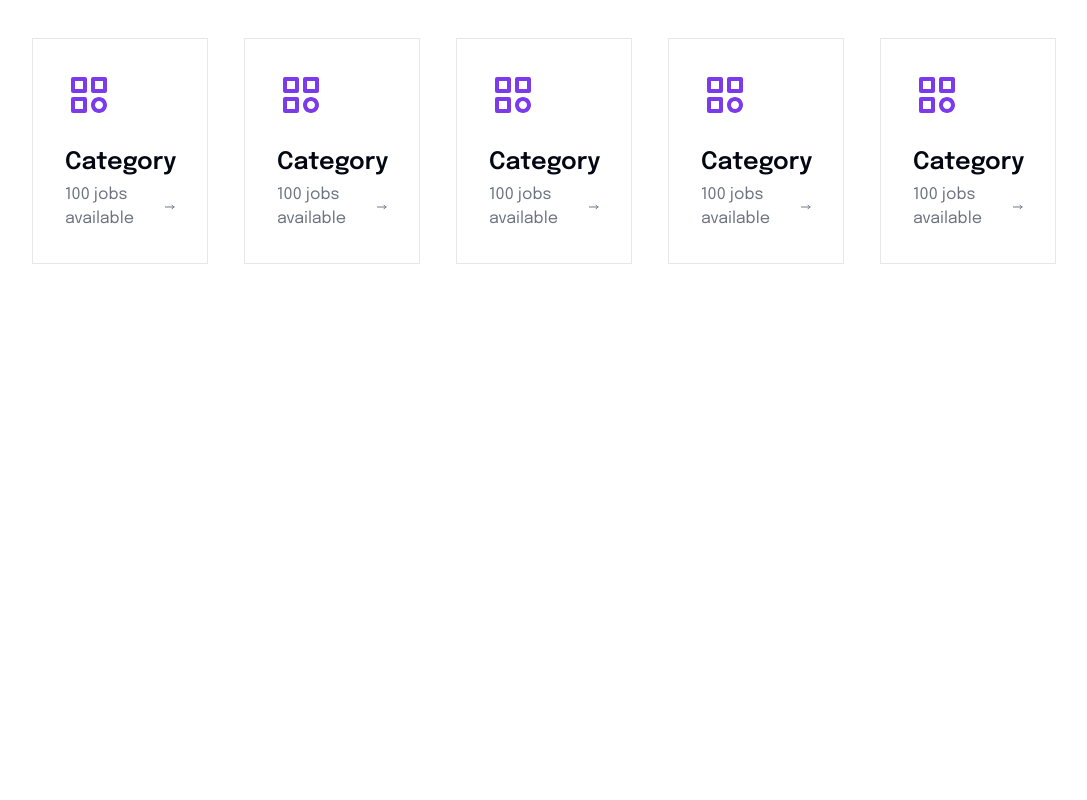
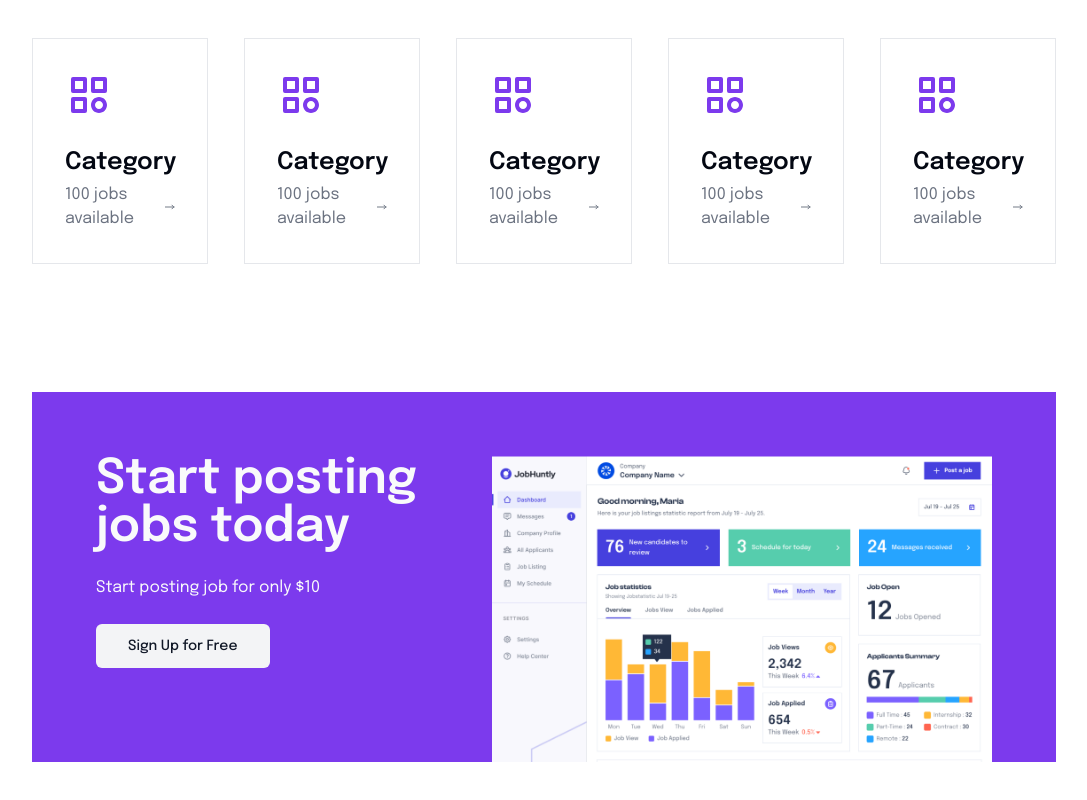
Before and after one commit to Muhammad-Ilham-Ferdiansyah/job-portal, a Next.js app: page / in a window 1280 px wide. Shown: the part 848-1648 px from the top of the page, without its empty margins (96-1183 px from the left). Before the commit the page ends 1152 px from the top, so only its background shows below. Built offline with nearby package versions, Linux system fonts and the light colour scheme.

Commit message:
Slicing Banner Signup

```diff
--- a/src/app/page.tsx
+++ b/src/app/page.tsx
@@ -1,3 +1,4 @@
+import BannerSignup from "@/components/organisms/BannerSignup";
 import Category from "@/components/organisms/category";
 import Client from "@/components/organisms/clients";
 import Hero from "@/components/organisms/hero";
@@ -8,6 +9,7 @@
       <Hero />
       <Client />
       <Category />
+      <BannerSignup />
     </div>
   );
 }
--- /dev/null
+++ b/src/components/organisms/BannerSignup/index.tsx
@@ -0,0 +1,26 @@
+import { Button } from "@/components/ui/button";
+import Image from "next/image";
+import { FC } from "react";
+
+interface BannerSignupProps {
+
+}
+
+const BannerSignup: FC<BannerSignupProps> = ({}) => {
+    return (
+        <div className="mt-32 mb-10 bg-primary text-primary-foreground px-16 pt-16 flex flex-row justify-between items-start">
+            <div>
+                <div className="text-5xl font-semibold">
+                    Start posting <br /> jobs today
+                </div>
+                <div className="my-6">Start posting job for only $10</div>
+                <Button size="lg" variant="secondary" className="hover:text-primary">Sign Up for Free</Button>
+            </div>
+            <div>
+                <Image src="/images/dashboard.png" alt="/images/dashboard.png" width={500} height={300}/>
+            </div>
+        </div>
+     );
+}
+
+export default BannerSignup;
```
